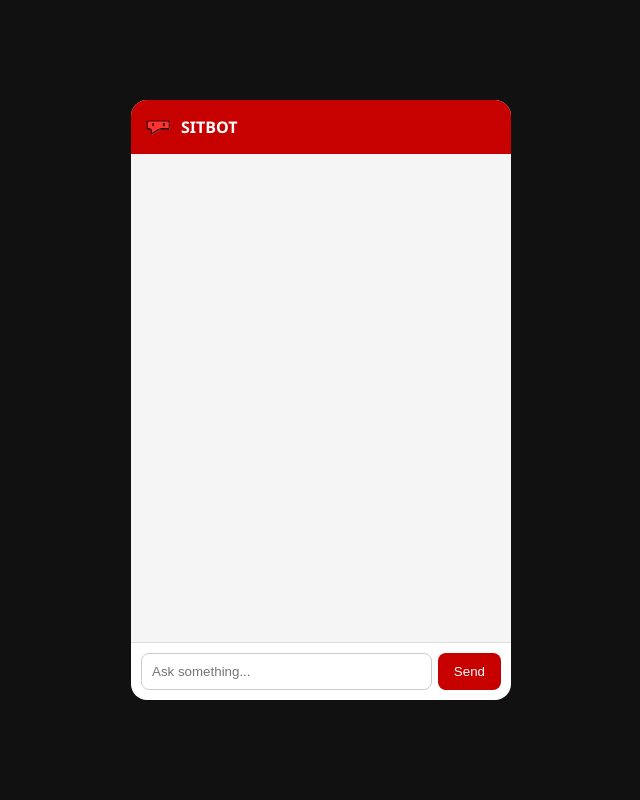
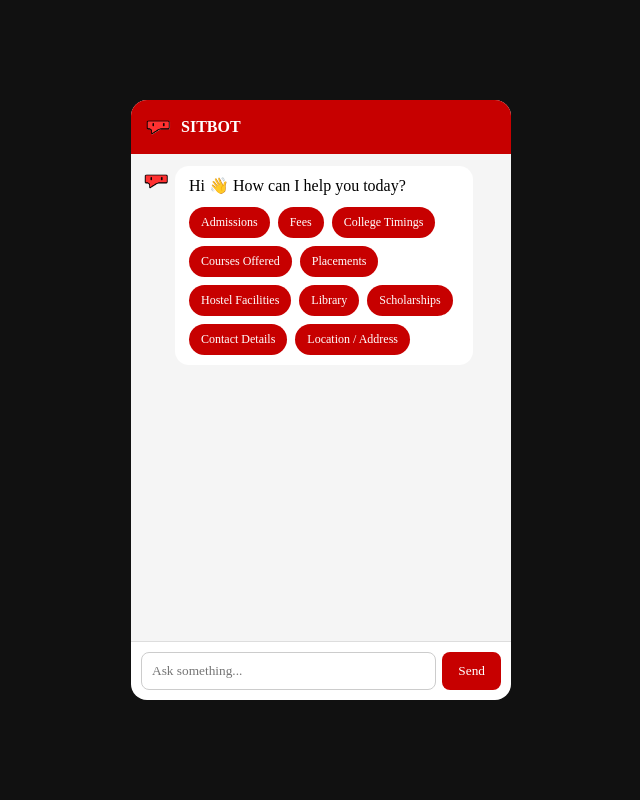
Before and after one commit to Vedantnawghare/Hack-O-Week, a Flask app: page / in a window 1280 px wide. Shown: the whole page, without its empty margins (319-959 px from the left). Run offline with Flask 3, Linux system fonts and the light colour scheme.

Commit message:
Update SITBOT: Add quick-action buttons, initial greeting, direct navigation, and Times New Roman font

```diff
--- a/app.py
+++ b/app.py
@@ -15,115 +15,117 @@ def chatbot_response(user_input):
     # GREETING
     for w in words:
         if is_similar(w, "hi") or is_similar(w, "hello") or is_similar(w, "hey"):
-            return "Hi 👋 How can I help you today?"
+            return {"type": "text", "message": "Hi 👋 How can I help you today?"}
 
     # ADMISSIONS
     for w in words:
         if is_similar(w, "admission") or is_similar(w, "apply"):
-            return (
+            return {"type": "text", "message": (
                 "Admissions are based on eligibility criteria and merit.\n"
                 "👉 You can find the complete admission procedure here:\n"
                 "https://sitnagpur.edu.in/first-year-admission-procedure"
-            )
+            )}
 
 
     # FEES
     for w in words:
         if is_similar(w, "fee") or is_similar(w, "fees"):
-            return (
+            return {"type": "text", "message": (
                 "The fee structure varies depending on the course.\n"
                 "👉 View detailed fee information here:\n"
                 "https://sitnagpur.edu.in/fees-structure"
-            )
+            )}
 
     # TIMINGS
     for w in words:
         if is_similar(w, "time") or is_similar(w, "timing"):
-            return "College operates from  9:00 AM – 5:00 PM (Mon–Fri)."
+            return {"type": "text", "message": "College operates from  9:00 AM – 5:00 PM (Mon–Fri)."}
 
     # COURSES
     for w in words:
         if is_similar(w, "course"):
-            return (
+            return {"type": "text", "message": (
                 "👉 Explore all available courses here:\n"
                 "https://sitnagpur.edu.in/courses"
-            )
+            )}
 
     # PLACEMENTS
     for w in words:
         if is_similar(w, "placement") or is_similar(w, "job"):
-            return (
+            return {"type": "text", "message": (
                 "The institute provides placement support through reputed companies.\n"
                 "👉 Check placement records and details here:\n"
                 "https://sitnagpur.edu.in/placement-record"
-            )
+            )}
 
 
     # HOSTEL
     for w in words:
         if is_similar(w, "hostel"):
-            return (
+            return {"type": "text", "message": (
                 "Separate hostel facilities are available for students.\n"
                 "👉 Learn more about hostel amenities here:\n"
                 "https://sitnagpur.edu.in/hostel-facilities"
-            )
+            )}
 
 
     # LIBRARY
     for w in words:
         if is_similar(w, "library"):
-            return (
+            return {"type": "text", "message": (
                 "The college library is well-equipped with books and digital resources.\n"
                 "⏰ Timings: 8:00 AM – 8:00 PM (Working days)"
-            )
+            )}
 
 
     # SCHOLARSHIPS
     for w in words:
         if is_similar(w, "scholarship"):
-            return (
+            return {"type": "text", "message": (
                 "Scholarships are available for eligible and meritorious students.\n"
                 "👉 View scholarship schemes and eligibility here:\n"
                 "https://sitnagpur.edu.in/scholarships"
-            )
+            )}
 
 
     # CONTACT
     for w in words:
         if is_similar(w, "contact") or is_similar(w, "call"):
-            return (
+            return {"type": "text", "message": (
                 "You can reach the institute for any queries using the details below:\n"
                 "👉 https://sitnagpur.edu.in/contactus"
-            )
+            )}
 
 
     # LOCATION
     for w in words:
         if is_similar(w, "location") or is_similar(w, "address"):
-            return (
+            return {"type": "text", "message": (
                 "SIT Nagpur is located in Wathoda Layout, Nagpur.\n"
                 "👉 View the location on Google Maps:\n"
                 "https://goo.gl/maps/example"
-            )
+            )}
 
     # FALLBACK
     with open("unanswered.txt", "a") as f:
         f.write(f"{datetime.now()} - {user_input}\n")
 
-    return (
-        "I might not have understood that 🤔\n\n"
-        "You can ask me about:\n"
-        "• Admissions\n"
-        "• Fees\n"
-        "• College Timings\n"
-        "• Courses Offered\n"
-        "• Placements\n"
-        "• Hostel Facilities\n"
-        "• Library\n"
-        "• Scholarships\n"
-        "• Contact Details\n"
-        "• Location / Address"
-    )
+    return {
+        "type": "buttons",
+        "message": "I might not have understood that 🤔\n\nYou can ask me about:",
+        "buttons": [
+            "Admissions",
+            "Fees",
+            "College Timings",
+            "Courses Offered",
+            "Placements",
+            "Hostel Facilities",
+            "Library",
+            "Scholarships",
+            "Contact Details",
+            "Location / Address"
+        ]
+    }
 
 
 @app.route("/")
@@ -133,7 +135,8 @@ def index():
 
 @app.route("/get", methods=["POST"])
 def get_bot_response():
-    return jsonify(chatbot_response(request.form["msg"]))
+    response = chatbot_response(request.form["msg"])
+    return jsonify(response)
 
 
 if __name__ == "__main__":
--- a/static/style.css
+++ b/static/style.css
@@ -1,6 +1,6 @@
 body {
     margin: 0;
-    font-family: "Segoe UI", sans-serif;
+    font-family: "Times New Roman", serif;
     background: #111;
     display: flex;
     justify-content: center;
@@ -99,6 +99,7 @@ body {
     padding: 10px;
     border-radius: 8px;
     border: 1px solid #ccc;
+    font-family: "Times New Roman", serif;
 }
 
 .input-area button {
@@ -108,8 +109,32 @@ body {
     border-radius: 8px;
     padding: 0 16px;
     cursor: pointer;
+    font-family: "Times New Roman", serif;
 }
 
 .input-area button:hover {
     background: #a80000;
 }
+
+.buttons-container {
+    display: flex;
+    flex-wrap: wrap;
+    gap: 8px;
+    margin-top: 12px;
+}
+
+.quick-btn {
+    background: #c70000;
+    color: white;
+    border: none;
+    border-radius: 20px;
+    padding: 8px 12px;
+    font-size: 12px;
+    cursor: pointer;
+    transition: background 0.2s;
+    font-family: "Times New Roman", serif;
+}
+
+.quick-btn:hover {
+    background: #a80000;
+}
--- a/templates/index.html
+++ b/templates/index.html
@@ -23,6 +23,26 @@
 </div>
 
 <script>
+const urlMap = {
+    "Admissions": "https://sitnagpur.edu.in/first-year-admission-procedure",
+    "Fees": "https://sitnagpur.edu.in/fees-structure",
+    "College Timings": "https://sitnagpur.edu.in/",
+    "Courses Offered": "https://sitnagpur.edu.in/courses",
+    "Placements": "https://sitnagpur.edu.in/placement-record",
+    "Hostel Facilities": "https://sitnagpur.edu.in/hostel-facilities",
+    "Library": "https://sitnagpur.edu.in/",
+    "Scholarships": "https://sitnagpur.edu.in/scholarships",
+    "Contact Details": "https://sitnagpur.edu.in/contactus",
+    "Location / Address": "https://goo.gl/maps/example"
+};
+
+function navigateTo(text) {
+    const url = urlMap[text];
+    if (url) {
+        window.location.href = url;
+    }
+}
+
 function quickSend(text) {
     document.getElementById("user-input").value = text;
     sendMessage();
@@ -76,15 +96,36 @@ function sendMessage() {
 
             const botDiv = document.createElement("div");
             botDiv.className = "bot-msg";
+
+            if (data.type === "buttons") {
+                // Render message with buttons
+                let buttonsHTML = `
+                    <img src="/static/logo.png">
+                    <div class="bubble">
+                        ${data.message}
+                        <div class="buttons-container">
+                `;
+                data.buttons.forEach(btn => {
+                    buttonsHTML += `<button class="quick-btn" onclick="navigateTo('${btn}')">${btn}</button>`;
+                });
+                buttonsHTML += `
+                        </div>
+                    </div>
+                `;
+                botDiv.innerHTML = buttonsHTML;
+            } else {
+                // Render regular text message
                 botDiv.innerHTML = `
                     <img src="/static/logo.png">
                     <div class="bubble">
-                    ${data.replace(
+                        ${data.message.replace(
                             /(https?:\/\/[^\s]+)/g,
                             '<a href="$1" target="_blank">$1</a>'
                         )}
                     </div>
                 `;
+            }
+
             chatBox.appendChild(botDiv);
 
             chatBox.scrollTop = chatBox.scrollHeight;
@@ -96,6 +137,38 @@ document.getElementById("user-input")
     .addEventListener("keypress", e => {
         if (e.key === "Enter") sendMessage();
     });
+
+// Display initial greeting when page loads
+function displayInitialGreeting() {
+    const chatBox = document.getElementById("chat-box");
+    const botDiv = document.createElement("div");
+    botDiv.className = "bot-msg";
+
+    const buttonsHTML = `
+        <img src="/static/logo.png">
+        <div class="bubble">
+            Hi 👋 How can I help you today?
+            <div class="buttons-container">
+                <button class="quick-btn" onclick="navigateTo('Admissions')">Admissions</button>
+                <button class="quick-btn" onclick="navigateTo('Fees')">Fees</button>
+                <button class="quick-btn" onclick="navigateTo('College Timings')">College Timings</button>
+                <button class="quick-btn" onclick="navigateTo('Courses Offered')">Courses Offered</button>
+                <button class="quick-btn" onclick="navigateTo('Placements')">Placements</button>
+                <button class="quick-btn" onclick="navigateTo('Hostel Facilities')">Hostel Facilities</button>
+                <button class="quick-btn" onclick="navigateTo('Library')">Library</button>
+                <button class="quick-btn" onclick="navigateTo('Scholarships')">Scholarships</button>
+                <button class="quick-btn" onclick="navigateTo('Contact Details')">Contact Details</button>
+                <button class="quick-btn" onclick="navigateTo('Location / Address')">Location / Address</button>
+            </div>
+        </div>
+    `;
+    botDiv.innerHTML = buttonsHTML;
+    chatBox.appendChild(botDiv);
+    chatBox.scrollTop = chatBox.scrollHeight;
+}
+
+// Initialize greeting on page load
+window.addEventListener("load", displayInitialGreeting);
 </script>
 
 </body>
--- a/unanswered.txt
+++ b/unanswered.txt
@@ -62,3 +62,4 @@
 2026-02-19 11:27:59.707635 - cscas
 2026-03-25 23:24:20.634812 - nfjds
 2026-03-25 23:24:37.928602 - 1st yer
+2026-04-09 10:38:58.374083 - gefn
```
Also changed, not shown: README.md (added). Lines whose indentation alone changed are shown as unchanged.
